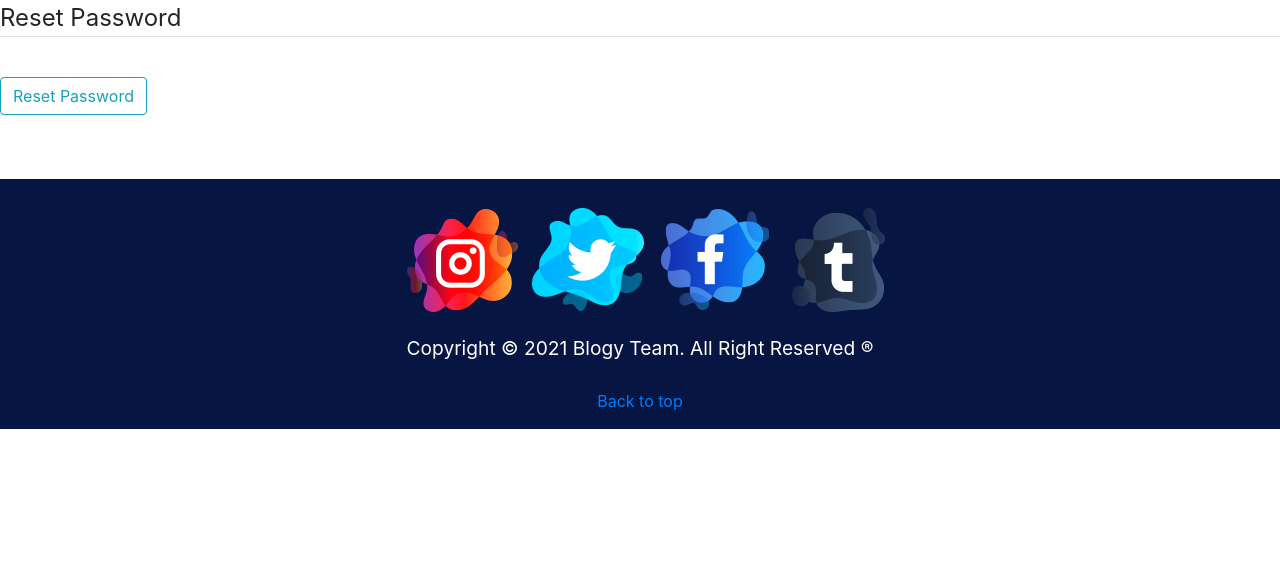
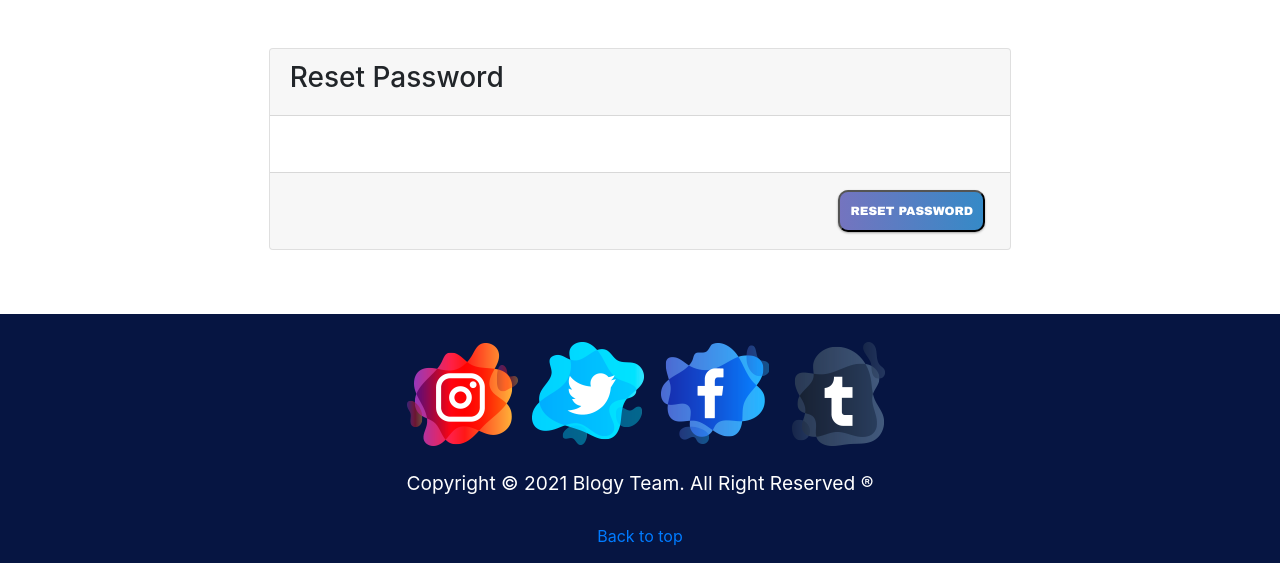
Before and after one commit to Bushra-Mulla/blogy, a Django app: page /password-reset-confirm/1/1/ in a window 1280 px wide. Shown: the part 64-627 px from the top of the page. Run offline with Django 3.2, Linux system fonts and the light colour scheme; data that the repository does not hold is empty; some libraries are stand-ins or nearby versions.

Commit message:
finish reset password style

```diff
--- a/blog/templates/logIn.html
+++ b/blog/templates/logIn.html
@@ -12,5 +12,9 @@
     <small class="test-mute">
         Need an account? <a href="{%url 'signup'%}">Sign Up</a>
     </small>
+    <br>
+    <small class="test-mute">
+        Forget your password? <a href="{%url 'password_reset'%}">Reset the passwor</a>
+    </small>
 </div>
 {% endblock %}
--- a/blog/templates/user/password_reset_confirm.html
+++ b/blog/templates/user/password_reset_confirm.html
@@ -1,16 +1,24 @@
 {% extends "../base.html" %}
 {% load crispy_forms_tags %}
 {% block content %}
-<div class="content-section">
-    <form method="POST">
-        {% csrf_token %}
-        <fieldset class="form-group">
-            <legend class="border-bottom mb-4">Reset Password</legend>
-            {{ form|crispy }}
-        </fieldset>
+<div class="card mt-5" style="margin: 0 auto; width: 58%;">
+    <div class="card-header">
+        <h3>Reset Password</h3>
+    </div>
+    <div class="card-body">
+        <form method="POST">
+            {% csrf_token %}
+            <fieldset class="form-group">
+                {{ form|crispy }}
+            </fieldset>
+
+    </div>
+    <div class="card-footer">
         <div class="form-group">
-            <button class="btn btn-outline-info" type="submit">Reset Password</button>
+            <button class="gradient-button gradient-button-3" style="width: auto; float: right;" type="submit">Reset
+                Password</button>
         </div>
+    </div>
     </form>
 </div>
 {% endblock content %}
```
Also changed, not shown: blog/templates/user/password_reset.html (+10 -2 lines), blog/templates/user/password_reset_complete.html (+14 -3 lines).
